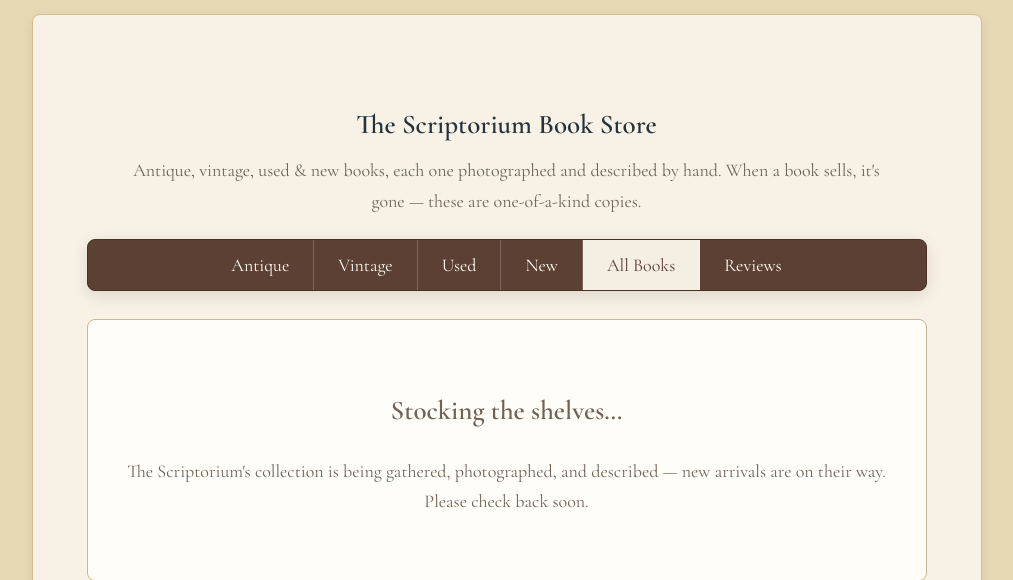
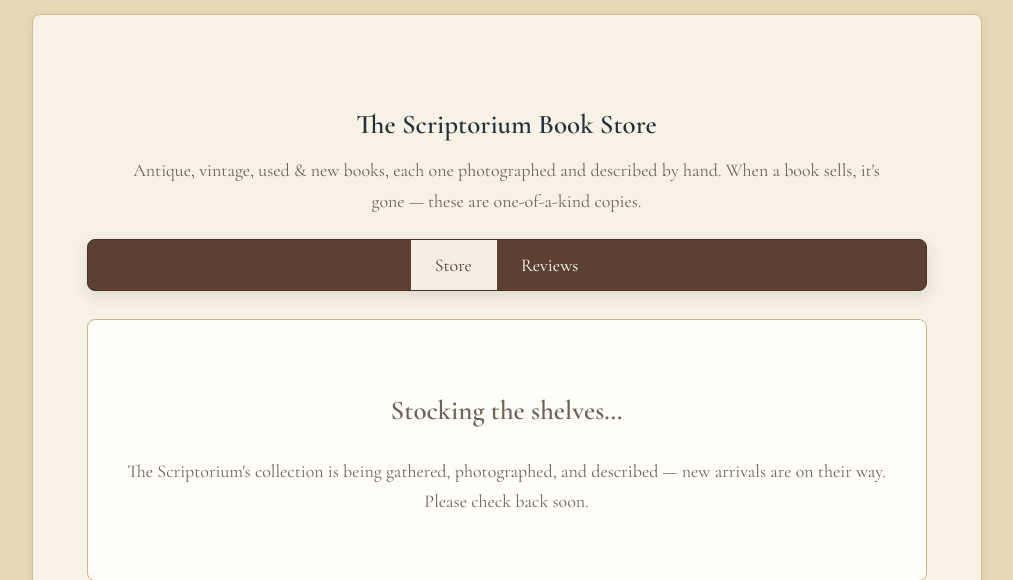
Before and after one commit to SnyderScriptorium/SnyderScriptorium, a Flask app: template templates/store.html in a window 1280 px wide. Shown: the part 228-808 px from the top of the page, without its empty margins (126-1139 px from the left). Run offline with Flask 3, Linux system fonts and the light colour scheme; the template is opened without the code that fills it, so the values that code supplies are empty.

Commit message:
Store: Amazon-style price bands (Under  / -0 / 0-5 / 5+); top nav simplified to Store + Reviews tabs, condition filtering lives in sidebar

```diff
--- a/templates/store.html
+++ b/templates/store.html
@@ -79,11 +79,7 @@
     {% endif %}
 
     <nav class="store-collection-nav" id="sectionNav" aria-label="Bookstore sections">
-        <button class="collection-link" type="button" data-section="Antique">Antique</button>
-        <button class="collection-link" type="button" data-section="Vintage">Vintage</button>
-        <button class="collection-link" type="button" data-section="Used">Used</button>
-        <button class="collection-link" type="button" data-section="New">New</button>
-        <button class="collection-link active" type="button" data-section="">All Books</button>
+        <button class="collection-link active" type="button" id="storeTabBtn" data-tab="store">Store</button>
         <button class="collection-link" type="button" id="reviewsTabBtn" data-tab="reviews">Reviews</button>
     </nav>
 
@@ -217,6 +213,7 @@
   const filterCondBtns=document.getElementById('filterCondBtns');
   const inStockOnly=document.getElementById('inStockOnly');
   const reviewsTabBtn=document.getElementById('reviewsTabBtn');
+  const storeTabBtn=document.getElementById('storeTabBtn');
   const storeControls=document.getElementById('storeControls');
   const storeLayout=document.getElementById('storeLayout');
   const storeRequest=document.getElementById('storeRequest');
@@ -224,10 +221,10 @@
   const storeReviews=document.getElementById('storeReviews');
   const PAGE_SIZE=20;
   const PRICE_BANDS=[
-    {id:'u10',label:'Under $10',test:p=>p<10},
-    {id:'b1025',label:'$10 to $25',test:p=>p>=10&&p<=25},
-    {id:'b2550',label:'$25 to $50',test:p=>p>25&&p<=50},
-    {id:'o50',label:'Over $50',test:p=>p>50}
+    {id:'u5',label:'Under $5',test:p=>p<5},
+    {id:'b510',label:'$5 to $10',test:p=>p>=5&&p<=10},
+    {id:'b1025',label:'$10 to $25',test:p=>p>10&&p<=25},
+    {id:'o25',label:'$25 & above',test:p=>p>25}
   ];
   const CONDITIONS=['','Antique','Vintage','Used','New'];
   let section='', genres=new Set(), priceBands=new Set(), stockOnly=false;
@@ -266,12 +263,12 @@
       .map(name=>({name:name,count:counts[name]}));
   }
 
+  function setActiveTab(which){
+    sections.forEach(x=>x.classList.toggle('active',x.dataset.tab===which));
+  }
+
   function setSection(s,scroll){
     section=s;genres.clear();page=1;
-    sections.forEach(x=>{
-      if(x.hasAttribute('data-tab')){x.classList.remove('active');return;}
-      x.classList.toggle('active',x.dataset.section===s);
-    });
     buildConditionBtns();buildGenreFilters();apply();showBooksView();
     if(scroll!==false) gridTop();
   }
@@ -422,6 +419,7 @@
 
   function showBooksView(){
     onReviewsTab=false;
+    setActiveTab('store');
     if(storeControls) storeControls.hidden=false;
     if(storeLayout) storeLayout.hidden=false;
     if(storeRequest) storeRequest.hidden=false;
@@ -430,8 +428,7 @@
   }
   function showReviewsView(){
     onReviewsTab=true;
-    sections.forEach(x=>x.classList.remove('active'));
-    if(reviewsTabBtn) reviewsTabBtn.classList.add('active');
+    setActiveTab('reviews');
     closeFilters();
     if(storeControls) storeControls.hidden=true;
     if(storeLayout) storeLayout.hidden=true;
@@ -450,10 +447,7 @@
     if(filterBackdrop) filterBackdrop.classList.remove('open');
   }
 
-  sections.forEach(btn=>{
-    if(btn.hasAttribute('data-tab')) return;
-    btn.addEventListener('click',()=>setSection(btn.dataset.section||''));
-  });
+  if(storeTabBtn) storeTabBtn.addEventListener('click',()=>{showBooksView();gridTop();});
   if(reviewsTabBtn) reviewsTabBtn.addEventListener('click',showReviewsView);
   letters.forEach(btn=>btn.addEventListener('click',()=>{
     letter=btn.dataset.letter||'';
```
